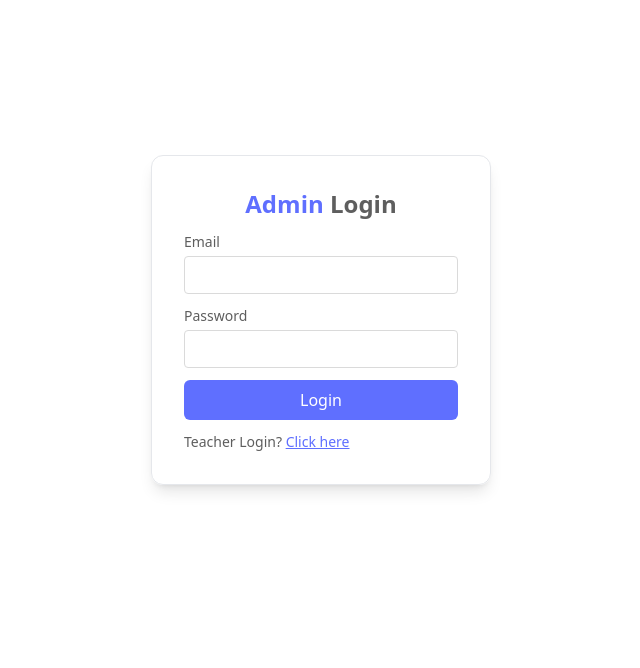
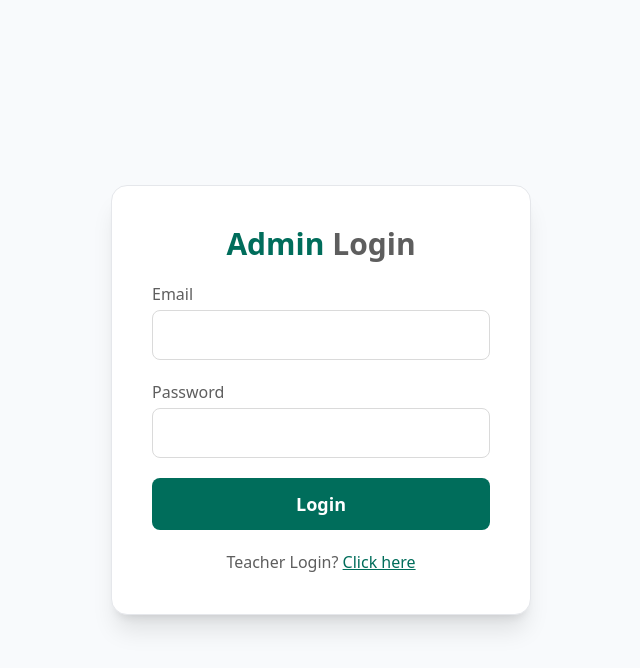
Before and after one commit to nomanahmad14/smarteval, a React (Vite) app in the folder admin/: page /login in a window 1280 px wide. Shown: the top 668 px of the page, without its empty margins (319-959 px from the left). Built offline with nearby package versions, Linux system fonts and the light colour scheme; no server answers.

Commit message:
integrated nav bar

```diff
--- a/admin/src/App.jsx
+++ b/admin/src/App.jsx
@@ -4,6 +4,8 @@ import "react-toastify/dist/ReactToastify.css";
 
 import { useAuth } from "./context/AuthContext";
 import Login from "./pages/Login";
+
+import Navbar from "./components/Navbar";
 
 const App = () => {
   const { isAuthenticated, role, loading } = useAuth();
@@ -13,6 +15,7 @@ const App = () => {
   return (
     <>
       <ToastContainer />
+       {isAuthenticated && <Navbar />}
 
       <Routes>
         {/* LOGIN */}
--- a/admin/src/components/Navbar.jsx
+++ b/admin/src/components/Navbar.jsx
@@ -1,11 +1,38 @@
-import React from 'react'
+import { useAuth } from "../context/AuthContext";
+import { useNavigate } from "react-router-dom";
 
 const Navbar = () => {
+  const { role, logout } = useAuth();
+  const navigate = useNavigate();
+
+  const handleLogout = () => {
+    logout();
+    navigate("/login");
+  };
+
   return (
-    <div>
+    <div className="flex justify-between items-center px-6 sm:px-10 py-4 border-b bg-white">
 
+
+      <div className="flex items-center gap-4">
+        <div className="text-lg font-semibold text-[#006d5b]">
+          SmartEval
+        </div>
+
+        <span className="px-3 py-1 text-sm rounded-full border border-[#006d5b] text-[#006d5b] capitalize">
+          {role}
+        </span>
+      </div>
+
+
+      <button
+        onClick={handleLogout}
+        className="bg-[#006d5b] text-white text-sm px-6 py-2 rounded-full hover:opacity-90 transition"
+      >
+        Logout
+      </button>
     </div>
-  )
-}
+  );
+};
 
-export default Navbar
+export default Navbar;
--- a/admin/src/pages/Login.jsx
+++ b/admin/src/pages/Login.jsx
@@ -3,7 +3,6 @@ import { toast } from "react-toastify";
 import { useAuth } from "../context/AuthContext";
 
 const Login = () => {
-
   const [role, setRole] = useState("admin");
   const [email, setEmail] = useState("");
   const [password, setPassword] = useState("");
@@ -18,81 +17,69 @@ const Login = () => {
       return;
     }
 
-    const result = await login({
-      email,
-      password,
-      role,
-    });
+    const result = await login({ email, password, role });
 
     if (!result.success) {
       toast.error(result.message);
     } else {
       toast.success("Login successful");
-
     }
   };
 
   return (
     <form
       onSubmit={onSubmitHandler}
-      className="min-h-[80vh] flex items-center"
+      className="min-h-screen flex items-center justify-center bg-[#f8fafc]"
     >
-      <div className="flex flex-col gap-3 m-auto items-start p-8 min-w-[340px] border rounded-xl text-[#5E5E5E] text-sm shadow-lg">
-        <p className="text-2xl font-semibold m-auto">
-          <span className="text-[#5f6FFF] capitalize">
-            {role}
-          </span>{" "}
-          Login
+      <div className="flex flex-col gap-5 w-[420px] p-10 bg-white border rounded-2xl shadow-xl text-[#5E5E5E] text-base">
+        <p className="text-3xl font-semibold text-center">
+          <span className="capitalize text-[#006d5b]">{role}</span> Login
         </p>
 
-        {/* Email */}
         <div className="w-full">
-          <p>Email</p>
+          <p className="mb-1">Email</p>
           <input
             type="email"
-            className="border border-[#DADADA] rounded w-full p-2 mt-1"
+            className="border border-[#DADADA] rounded-lg w-full p-3 focus:outline-none focus:ring-2 focus:ring-[#006d5b]"
             value={email}
             onChange={(e) => setEmail(e.target.value)}
             required
           />
         </div>
 
-        {/* Password */}
         <div className="w-full">
-          <p>Password</p>
+          <p className="mb-1">Password</p>
           <input
             type="password"
-            className="border border-[#DADADA] rounded w-full p-2 mt-1"
+            className="border border-[#DADADA] rounded-lg w-full p-3 focus:outline-none focus:ring-2 focus:ring-[#006d5b]"
             value={password}
             onChange={(e) => setPassword(e.target.value)}
             required
           />
         </div>
 
-        {/* Submit */}
         <button
           type="submit"
-          className="bg-[#5f6FFF] text-white w-full py-2 rounded-md text-base"
+          className="bg-[#006d5b] text-white font-semibold w-full py-3 rounded-lg text-lg hover:opacity-90 transition"
         >
           Login
         </button>
 
-        {/* Toggle role */}
         {role === "admin" ? (
-          <p>
+          <p className="text-center">
             Teacher Login?{" "}
             <span
-              className="text-[#5f6FFF] underline cursor-pointer"
+              className="text-[#006d5b] underline cursor-pointer font-medium"
               onClick={() => setRole("teacher")}
             >
               Click here
             </span>
           </p>
         ) : (
-          <p>
+          <p className="text-center">
             Admin Login?{" "}
             <span
-              className="text-[#5f6FFF] underline cursor-pointer"
+              className="text-[#006d5b] underline cursor-pointer font-medium"
               onClick={() => setRole("admin")}
             >
               Click here
```
